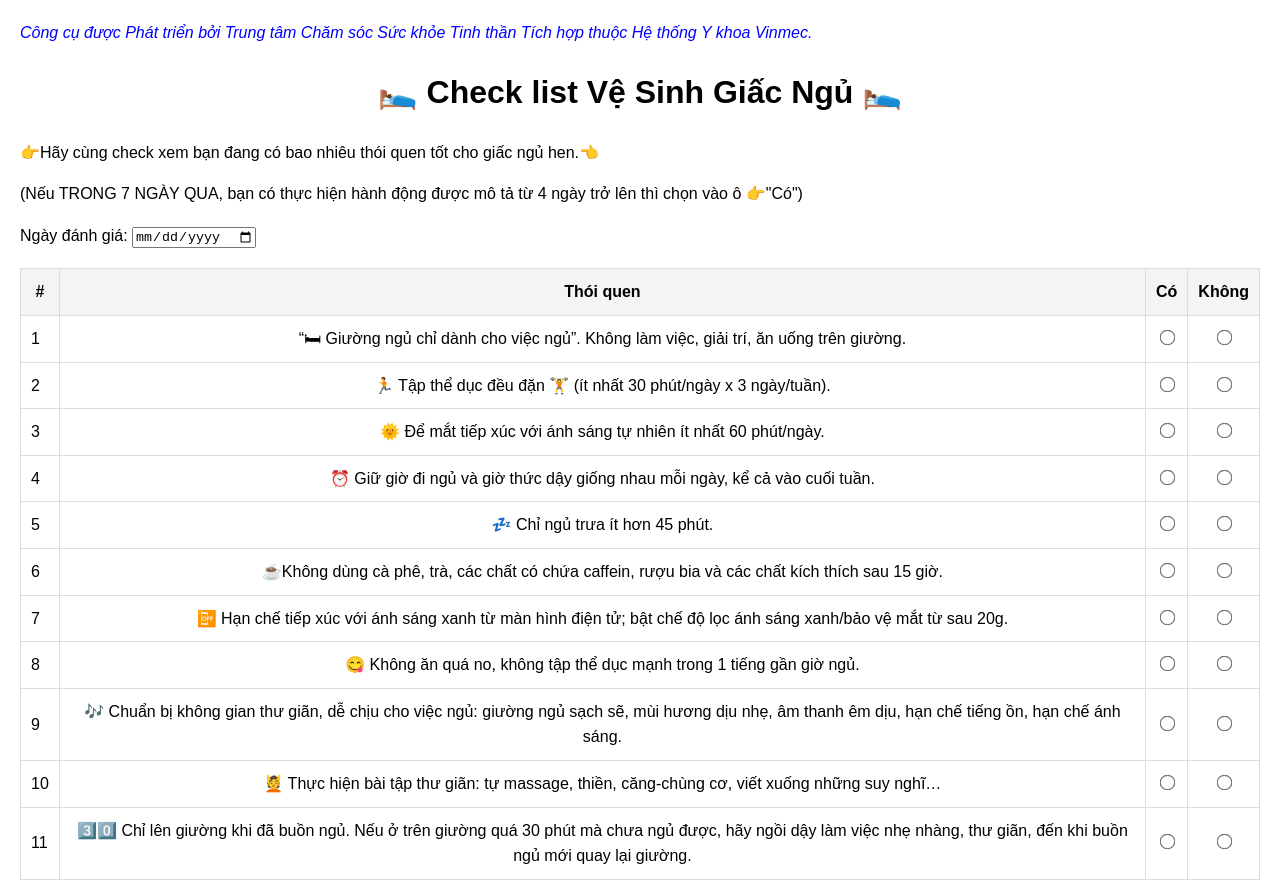
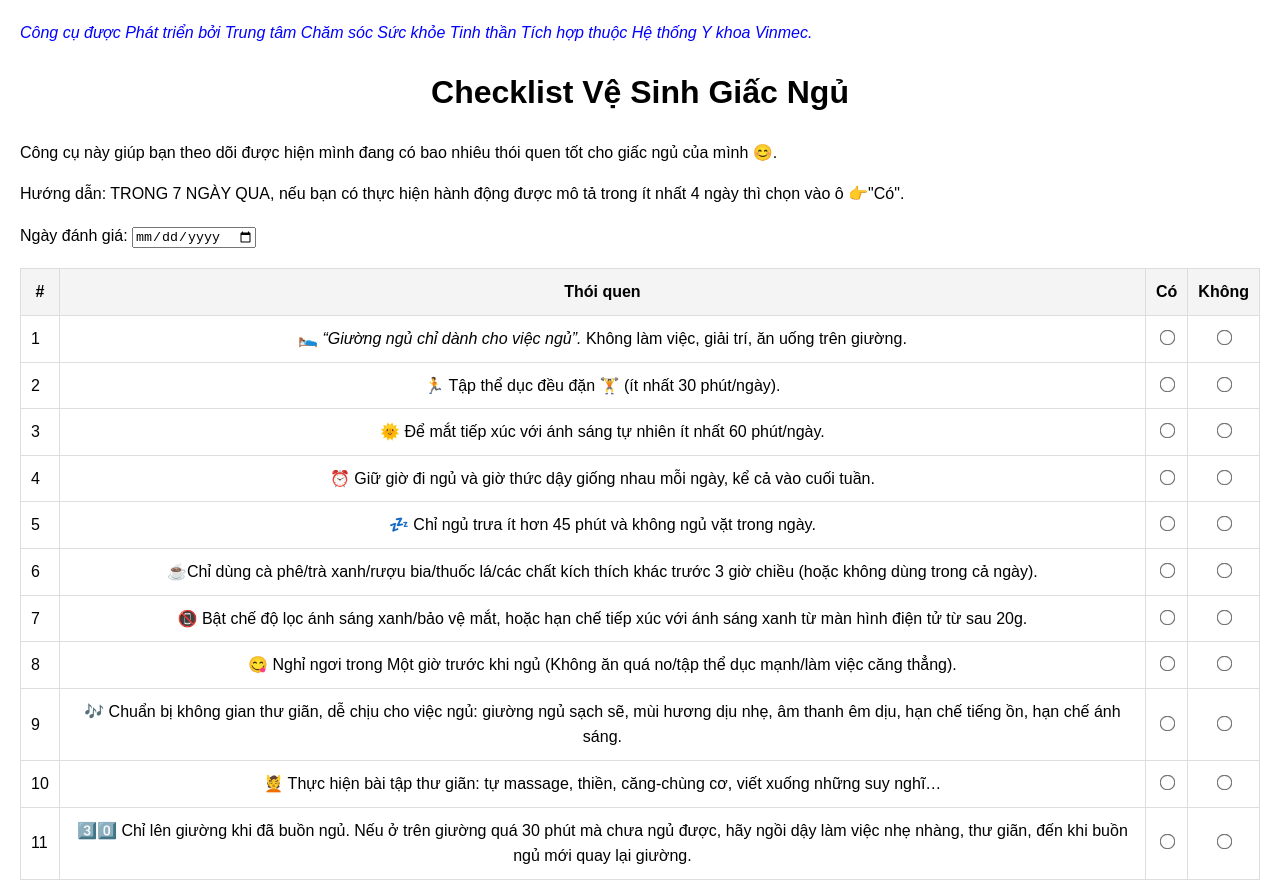
Before and after one commit to StrongerStriving/Check-lit-ve-sinh-giac-ngu, a plain HTML site: page index.html in a window 1280 px wide. Shown: the top 882 px of the page. Drawn offline with Linux system fonts and the light colour scheme.

Commit message:
Update index.html

```diff
--- a/index.html
+++ b/index.html
@@ -61,9 +61,9 @@
   </style>
 </head>
 <body>
-  <h1>🛌 Check list Vệ Sinh Giấc Ngủ 🛌</h1>
-  <p>👉Hãy cùng check xem bạn đang có bao nhiêu thói quen tốt cho giấc ngủ hen.👈 </p>
-<p>(Nếu TRONG 7 NGÀY QUA, bạn có thực hiện hành động được mô tả từ 4 ngày trở lên thì chọn vào ô 👉"Có")</p>
+  <h1>Checklist Vệ Sinh Giấc Ngủ</h1>
+  <p>Công cụ này giúp bạn theo dõi được hiện mình đang có bao nhiêu thói quen tốt cho giấc ngủ của mình 😊. </p>
+<p>Hướng dẫn: TRONG 7 NGÀY QUA, nếu bạn có thực hiện hành động được mô tả trong ít nhất 4 ngày thì chọn vào ô 👉"Có".</p>
 
   <label for="date">Ngày đánh giá:</label>
   <input type="date" id="date" required>
@@ -79,13 +79,13 @@
     <tbody>
       <tr>
         <td>1</td>
-        <td>“🛏 Giường ngủ chỉ dành cho việc ngủ”. Không làm việc, giải trí, ăn uống trên giường.</td>
+        <td>🛌 <em>“Giường ngủ chỉ dành cho việc ngủ”.</em> Không làm việc, giải trí, ăn uống trên giường.</td>
         <td><input type="radio" name="habit1" value="yes" onclick="highlightRow(this)"></td>
         <td><input type="radio" name="habit1" value="no" onclick="highlightRow(this)"></td>
       </tr>
       <tr>
         <td>2</td>
-        <td>🏃 Tập thể dục đều đặn 🏋️ (ít nhất 30 phút/ngày x 3 ngày/tuần).</td>
+        <td>🏃 Tập thể dục đều đặn 🏋️ (ít nhất 30 phút/ngày).</td>
         <td><input type="radio" name="habit2" value="yes" onclick="highlightRow(this)"></td>
         <td><input type="radio" name="habit2" value="no" onclick="highlightRow(this)"></td>
       </tr>
@@ -103,25 +103,25 @@
       </tr>
       <tr>
         <td>5</td>
-        <td>💤 Chỉ ngủ trưa ít hơn 45 phút.</td>
+        <td>💤 Chỉ ngủ trưa ít hơn 45 phút và không ngủ vặt trong ngày.</td>
         <td><input type="radio" name="habit5" value="yes" onclick="highlightRow(this)"></td>
         <td><input type="radio" name="habit5" value="no" onclick="highlightRow(this)"></td>
       </tr>
       <tr>
         <td>6</td>
-        <td>☕Không dùng cà phê, trà, các chất có chứa caffein, rượu bia và các chất kích thích sau 15 giờ.</td>
+        <td>☕Chỉ dùng cà phê/trà xanh/rượu bia/thuốc lá/các chất kích thích khác trước 3 giờ chiều (hoặc không dùng trong cả ngày).</td>
         <td><input type="radio" name="habit6" value="yes" onclick="highlightRow(this)"></td>
         <td><input type="radio" name="habit6" value="no" onclick="highlightRow(this)"></td>
       </tr>
       <tr>
         <td>7</td>
-        <td>📴 Hạn chế tiếp xúc với ánh sáng xanh từ màn hình điện tử; bật chế độ lọc ánh sáng xanh/bảo vệ mắt từ sau 20g.</td>
+        <td>📵 Bật chế độ lọc ánh sáng xanh/bảo vệ mắt, hoặc hạn chế tiếp xúc với ánh sáng xanh từ màn hình điện tử từ sau 20g.</td>
         <td><input type="radio" name="habit7" value="yes" onclick="highlightRow(this)"></td>
         <td><input type="radio" name="habit7" value="no" onclick="highlightRow(this)"></td>
       </tr>
       <tr>
         <td>8</td>
-        <td>😋 Không ăn quá no, không tập thể dục mạnh trong 1 tiếng gần giờ ngủ.</td>
+        <td>😋 Nghỉ ngơi trong Một giờ trước khi ngủ (Không ăn quá no/tập thể dục mạnh/làm việc căng thẳng).</td>
         <td><input type="radio" name="habit8" value="yes" onclick="highlightRow(this)"></td>
         <td><input type="radio" name="habit8" value="no" onclick="highlightRow(this)"></td>
       </tr>
```
